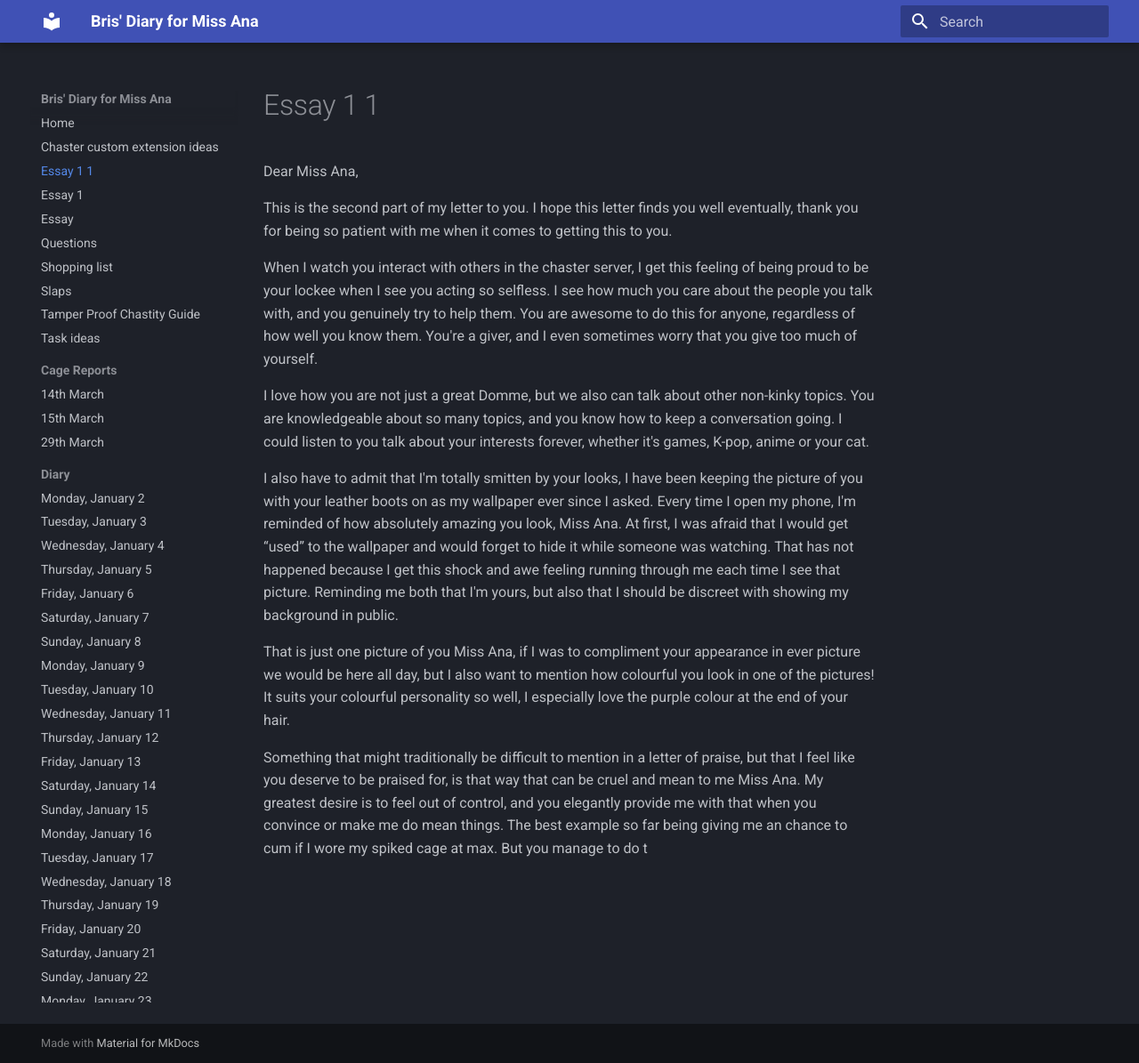
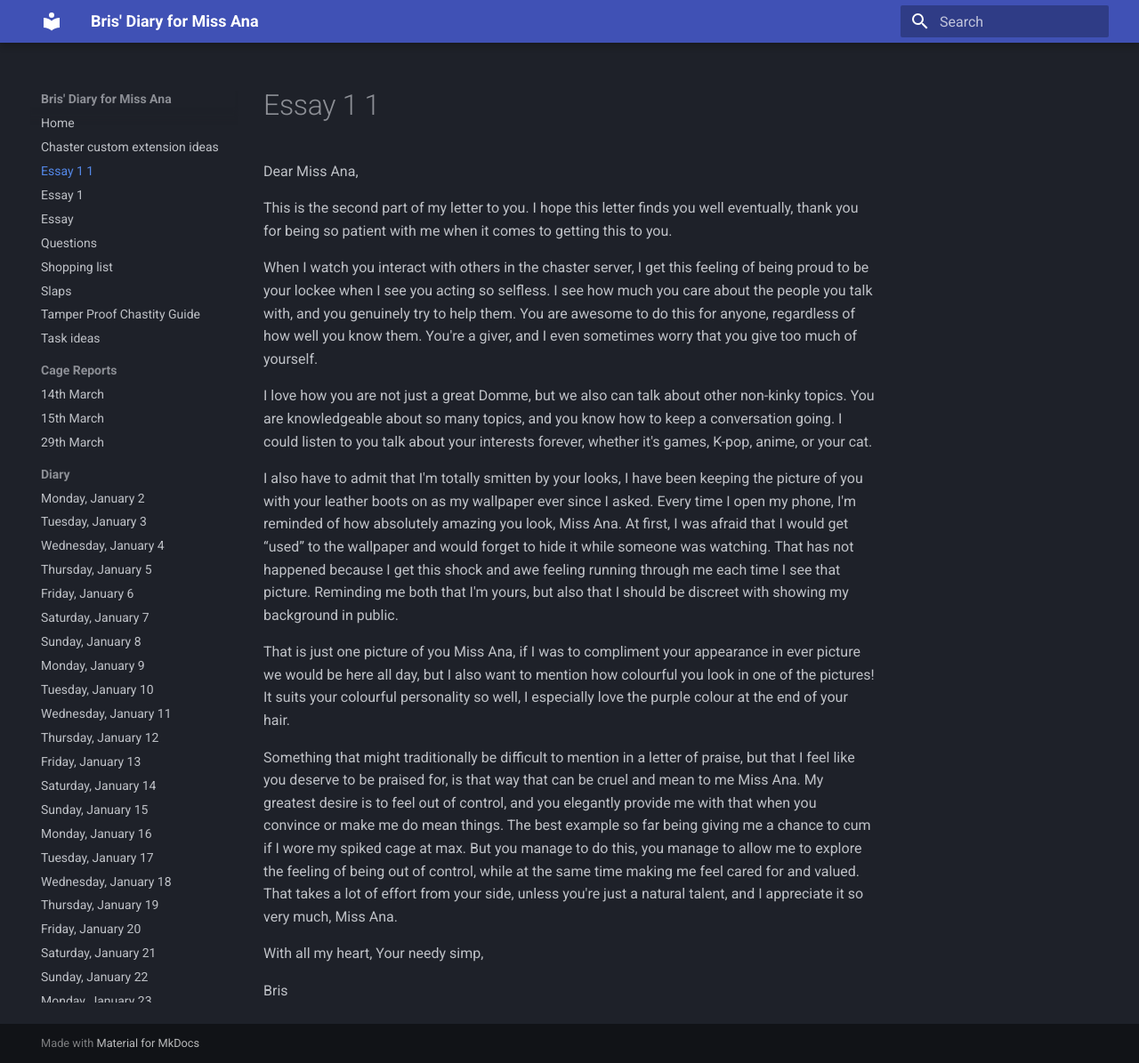
Before and after one commit to bris00/DFMA, an MkDocs documentation site: the page built from diary/Essay 1 1.md, in a window 1280 px wide and 1195 px high. Shown: the whole window at 89% size. Built offline with MkDocs 1.6.1 and Material for MkDocs 9.7.7, drawn with Linux system fonts in a browser that asks for light colours.

Commit message:
vault backup: 2023-03-30 16:47:50
Affected files:
diary/Essay 1 1.md

```diff
--- a/diary/Essay 1 1.md
+++ b/diary/Essay 1 1.md
@@ -4,10 +4,15 @@ This is the second part of my letter to you. I hope this letter finds you well e
 
 When I watch you interact with others in the chaster server, I get this feeling of being proud to be your lockee when I see you acting so selfless. I see how much you care about the people you talk with, and you genuinely try to help them. You are awesome to do this for anyone, regardless of how well you know them. You're a giver, and I even sometimes worry that you give too much of yourself.
 
-I love how you are not just a great Domme, but we also can talk about other non-kinky topics. You are knowledgeable about so many topics, and you know how to keep a conversation going. I could listen to you talk about your interests forever, whether it's games, K-pop, anime or your cat.
+I love how you are not just a great Domme, but we also can talk about other non-kinky topics. You are knowledgeable about so many topics, and you know how to keep a conversation going. I could listen to you talk about your interests forever, whether it's games, K-pop, anime, or your cat.
 
 I also have to admit that I'm totally smitten by your looks, I have been keeping the picture of you with your leather boots on as my wallpaper ever since I asked. Every time I open my phone, I'm reminded of how absolutely amazing you look, Miss Ana. At first, I was afraid that I would get “used” to the wallpaper and would forget to hide it while someone was watching. That has not happened because I get this shock and awe feeling running through me each time I see that picture. Reminding me both that I'm yours, but also that I should be discreet with showing my background in public.
 
 That is just one picture of you Miss Ana, if I was to compliment your appearance in ever picture we would be here all day, but I also want to mention how colourful you look in one of the pictures! It suits your colourful personality so well, I especially love the purple colour at the end of your hair.
 
-Something that might traditionally be difficult to mention in a letter of praise, but that I feel like you deserve to be praised for, is that way that can be cruel and mean to me Miss Ana. My greatest desire is to feel out of control, and you elegantly provide me with that when you convince or make me do mean things. The best example so far being giving me an chance to cum if I wore my spiked cage at max. But you manage to do t
+Something that might traditionally be difficult to mention in a letter of praise, but that I feel like you deserve to be praised for, is that way that can be cruel and mean to me Miss Ana. My greatest desire is to feel out of control, and you elegantly provide me with that when you convince or make me do mean things. The best example so far being giving me a chance to cum if I wore my spiked cage at max. But you manage to do this, you manage to allow me to explore the feeling of being out of control, while at the same time making me feel cared for and valued. That takes a lot of effort from your side, unless you're just a natural talent, and I appreciate it so very much, Miss Ana.
+
+With all my heart,
+Your needy simp,
+
+Bris
```
